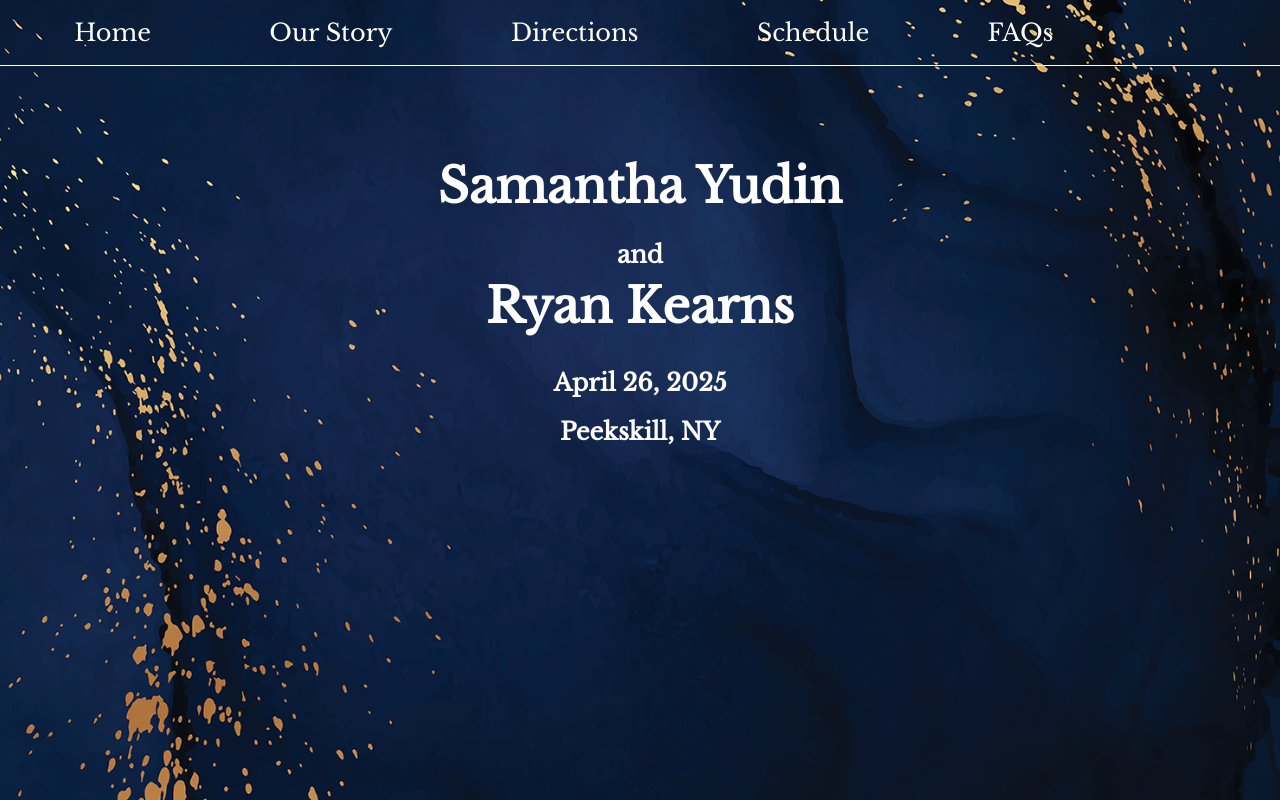
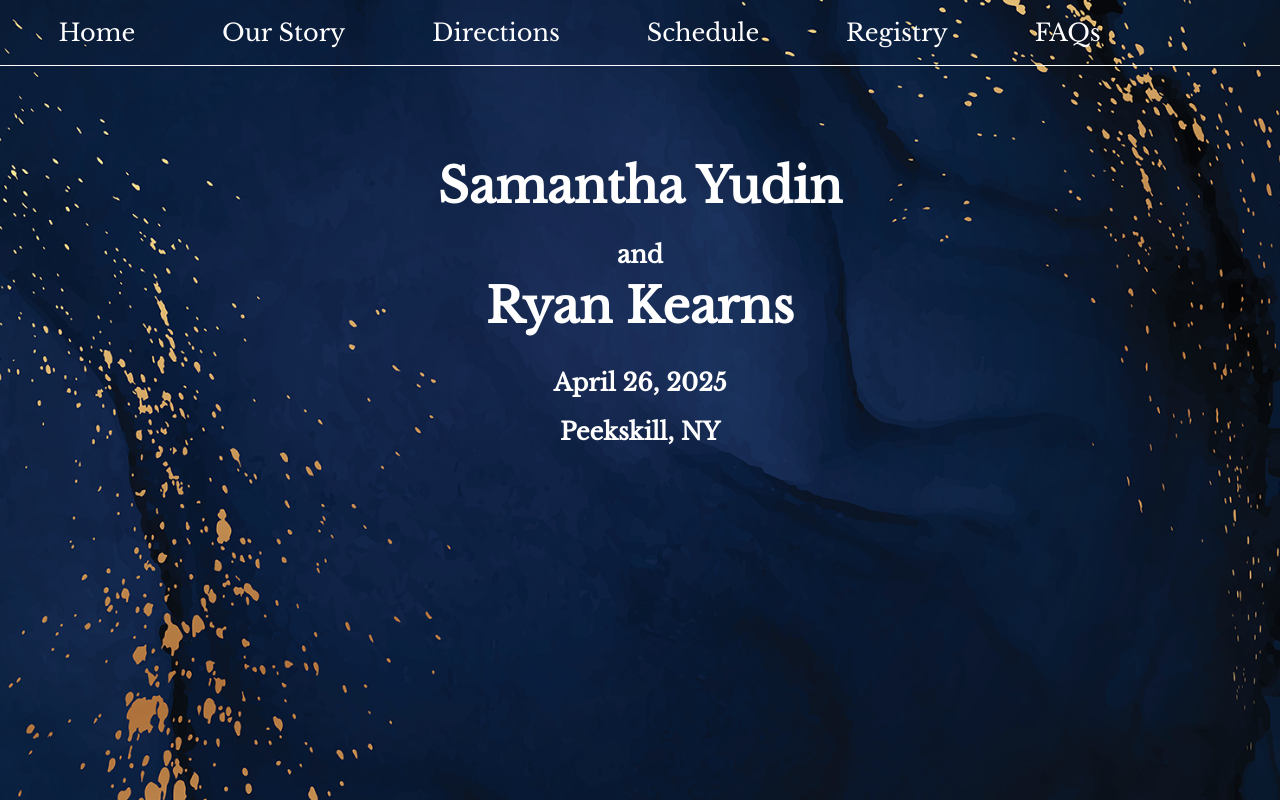
Before and after one commit to rhkearns/rksy-wedding-site, a React (Create React App) app: page / in a window 1280 px wide. Built offline with nearby package versions, Linux system fonts and the light colour scheme.

Commit message:
nav bar disappears, more style

```diff
--- a/src/components/Navbar/Navbar.jsx
+++ b/src/components/Navbar/Navbar.jsx
@@ -1,4 +1,4 @@
-import React, { useRef } from 'react';
+import React, { useRef, useEffect } from 'react';
 import './navbar.scss';
 import { FaBars, FaTimes } from 'react-icons/fa';
 import { NavLink } from 'react-router-dom';
@@ -10,22 +10,34 @@ const Navbar = () => {
 		navRef.current.classList.toggle('responsive_nav');
 	};
 
+	// const hideNavbar = () => {
+	// 	navRef.current.classList.remove('responsive_nav');
+	// };
+
 	return (
 		<header>
 			<nav ref={navRef} className="nav-bar">
-				<NavLink to="/" className="nav-link">
+				<NavLink to="/" className="nav-link" onClick={showNavbar}>
 					Home
 				</NavLink>
-				<NavLink to="/story" className="nav-link">
+				<NavLink to="/story" className="nav-link" onClick={showNavbar}>
 					Our Story
 				</NavLink>
-				<NavLink to="/directions" className="nav-link">
+				<NavLink to="/directions" className="nav-link" onClick={showNavbar}>
 					Directions
 				</NavLink>
-				<NavLink to="/schedule" className="nav-link">
+				<NavLink to="/schedule" className="nav-link" onClick={showNavbar}>
 					Schedule
 				</NavLink>
-				<NavLink to="/faqs" className="nav-link">
+				<a
+					href="https://www.zola.com/registry/ryanandsam2025"
+					target="_blank"
+					rel="noopener noreferrer"
+					onClick={showNavbar}
+				>
+					Registry
+				</a>
+				<NavLink to="/faqs" className="nav-link" onClick={showNavbar}>
 					FAQs
 				</NavLink>
 				<button className="nav-btn nav-close-btn" onClick={showNavbar}>
--- a/src/pages/StoryPage/StoryPage.scss
+++ b/src/pages/StoryPage/StoryPage.scss
@@ -18,7 +18,7 @@ p {
 	padding: 15px;
 	background-color: $background-transparent;
 	border: 2px solid rgb(209, 173, 12);
-	border-radius: 25px;
+	border-radius: 15px;
 	line-height: 1.6;
 	width: auto;
 }
@@ -47,15 +47,10 @@ img {
 	height: 225px;
 }
 
-@media only screen and (min-width: 500px) {
+@media only screen and (min-width: 650px) {
 	p {
 		margin: 20px 25px;
 		padding: 15px;
-		background-color: $background-transparent;
-		border: 2px solid rgb(209, 173, 12);
-		border-radius: 25px;
-		line-height: 1.6;
-		width: auto;
 	}
 
 	.photo-group {
```
